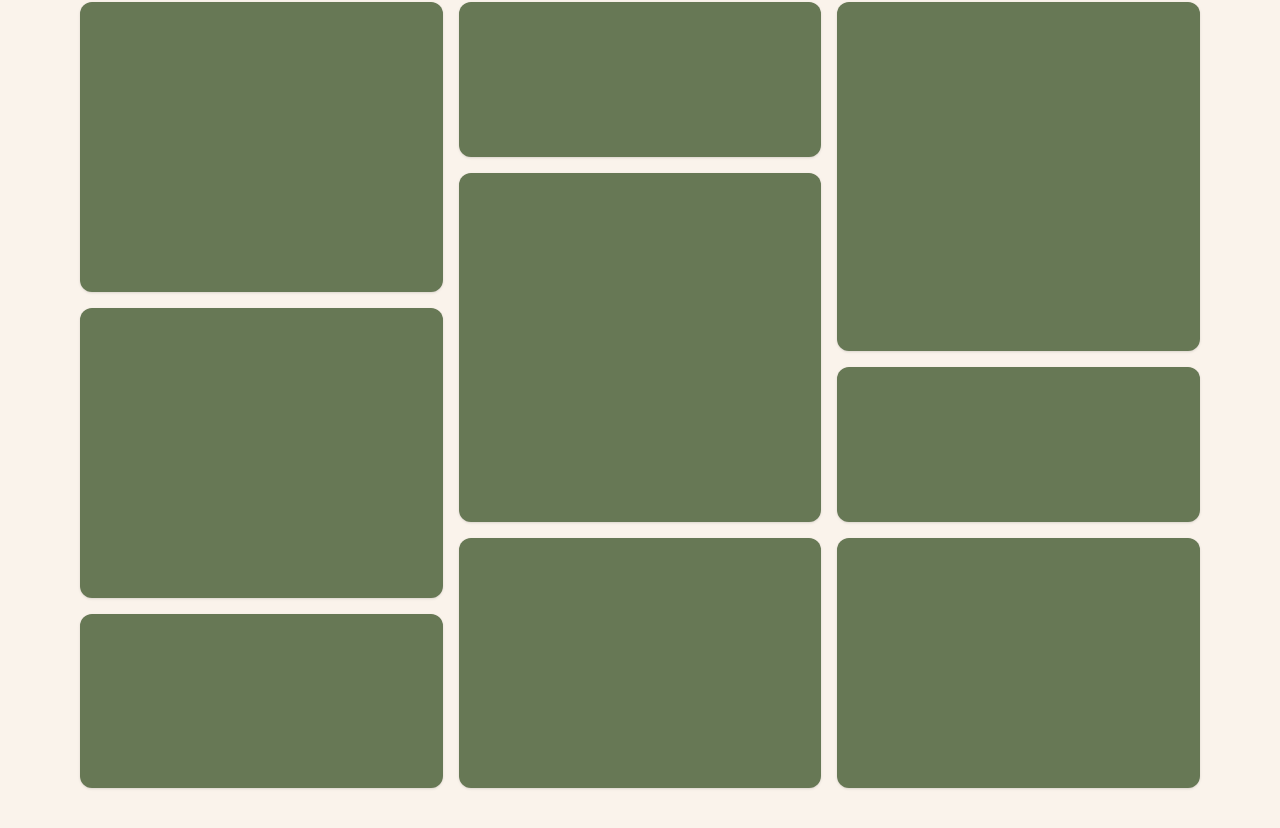
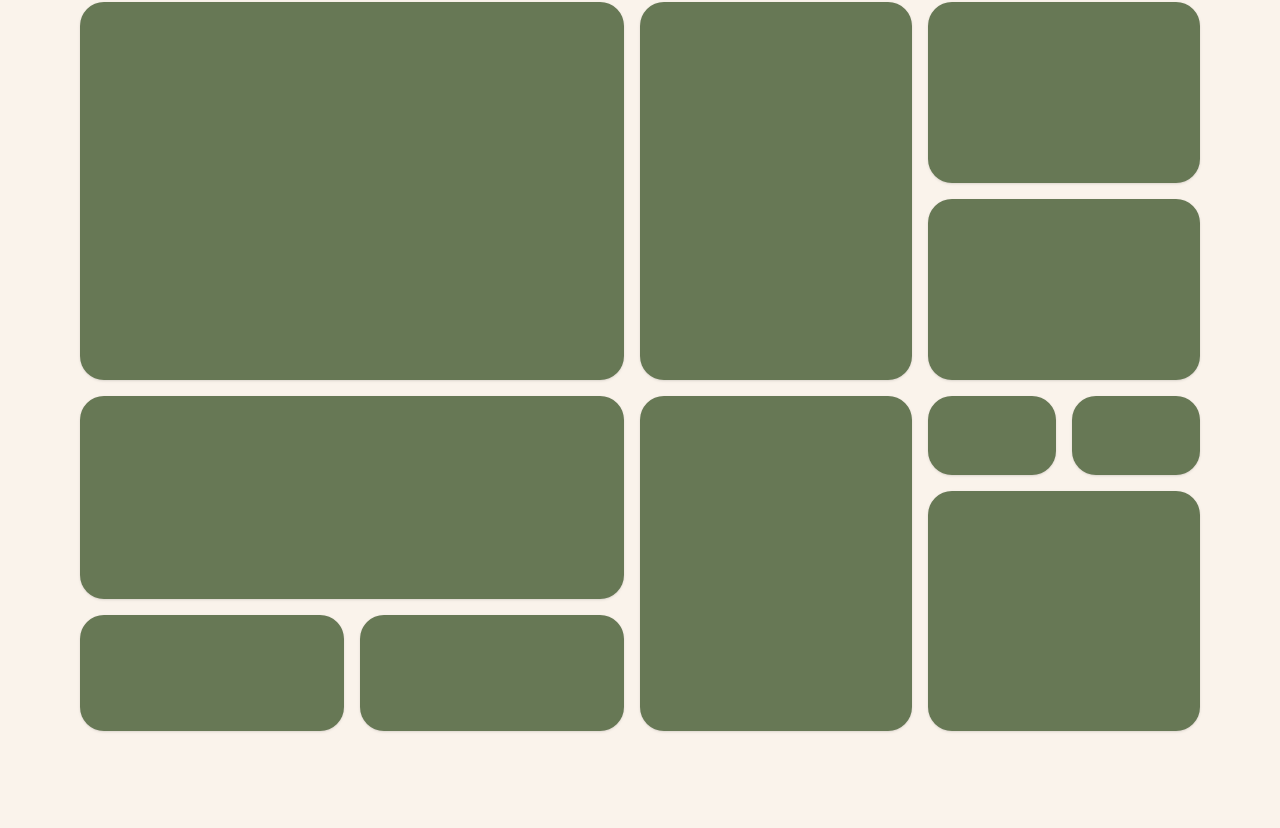
Before and after one commit to rafaeelricco/leticia-psi-lp, a Next.js app: page / in a window 1280 px wide. Shown: the part 2932-3760 px from the top of the page. Built offline with nearby package versions, Linux system fonts and the light colour scheme.

Commit message:
refactor: update header component styles for responsiveness and fix child element in SheetTrigger

```diff
--- a/src/components/ui/header.tsx
+++ b/src/components/ui/header.tsx
@@ -109,8 +109,10 @@ const Header: React.FC<HeaderProps> = ({ className }: HeaderProps) => {
                </Button>
                <div className="md:hidden">
                   <Sheet>
-                     <SheetTrigger className="m-0 p-0 flex items-center justify-center">
-                        <HamburgerIcon className="bg-green rounded-lg" />
+                     <SheetTrigger className="m-0 p-0 flex items-center justify-center" asChild>
+                        <div>
+                           <HamburgerIcon className="bg-green rounded-lg" />
+                        </div>
                      </SheetTrigger>
                      <SheetContent side="right" className="border-none">
                         <nav className="grid gap-8 mt-8 text-lg">
--- a/src/features/home/components/benefits.tsx
+++ b/src/features/home/components/benefits.tsx
@@ -3,40 +3,30 @@ import React from 'react'
 export const Benefits: React.FC = () => {
    return (
       <React.Fragment>
-         <div className="relative overflow-hidden w-full -mt-12 pt-32 pb-56 container">
-            <div className="grid grid-cols-2 md:grid-cols-3 gap-4">
+         <div className="relative overflow-hidden w-full -mt-12 pt-32 pb-56 container space-y-4">
+            <div className="grid grid-cols-[0.5fr_0.25fr_0.25fr] grid-rows-[378px] gap-4">
+               <div className="bg-support06 w-full h-full rounded-3xl shadow"></div>
+               <div className="bg-support06 w-full h-full rounded-3xl shadow"></div>
                <div className="grid gap-4">
-                  <div>
-                     <div className="bg-support06 w-full h-[290px] rounded-xl shadow"></div>
-                  </div>
-                  <div>
-                     <div className="bg-support06 w-full h-[290px] rounded-xl shadow"></div>
-                  </div>
-                  <div>
-                     <div className="bg-support06 w-full h-[174px] rounded-xl shadow"></div>
+                  <div className="bg-support06 w-full h-full rounded-3xl shadow"></div>
+                  <div className="bg-support06 w-full h-full rounded-3xl shadow"></div>
+               </div>
+            </div>
+            <div className="grid grid-cols-[0.5fr_0.25fr_0.25fr] grid-rows-[335px] gap-4">
+               <div className="flex flex-col flex-1 gap-4">
+                  <div className="bg-support06 w-full h-[211px] rounded-3xl shadow"></div>
+                  <div className="flex items-center gap-4 h-[120px]">
+                     <div className="bg-support06 w-full h-full rounded-3xl shadow"></div>
+                     <div className="bg-support06 w-full h-full rounded-3xl shadow"></div>
                   </div>
                </div>
-               <div className="grid gap-4">
-                  <div>
-                     <div className="bg-support06 w-full h-[155px] rounded-xl shadow"></div>
+               <div className="bg-support06 w-full h-full rounded-3xl shadow"></div>
+               <div className="flex flex-col flex-1 gap-4">
+                  <div className="flex items-center gap-4 h-[120px]">
+                     <div className="bg-support06 w-full h-full rounded-3xl shadow"></div>
+                     <div className="bg-support06 w-full h-full rounded-3xl shadow"></div>
                   </div>
-                  <div>
-                     <div className="bg-support06 w-full h-[349px] rounded-xl shadow"></div>
-                  </div>
-                  <div>
-                     <div className="bg-support06 w-full h-[250px] rounded-xl shadow"></div>
-                  </div>
-               </div>
-               <div className="grid gap-4">
-                  <div>
-                     <div className="bg-support06 w-full h-[349px] rounded-xl shadow"></div>
-                  </div>
-                  <div>
-                     <div className="bg-support06 w-full h-[155px] rounded-xl shadow"></div>
-                  </div>
-                  <div>
-                     <div className="bg-support06 w-full h-[250px] rounded-xl shadow"></div>
-                  </div>
+                  <div className="bg-support06 w-full h-[361px] rounded-3xl shadow"></div>
                </div>
             </div>
          </div>
```
